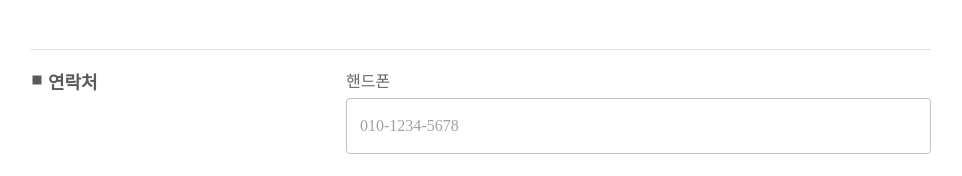
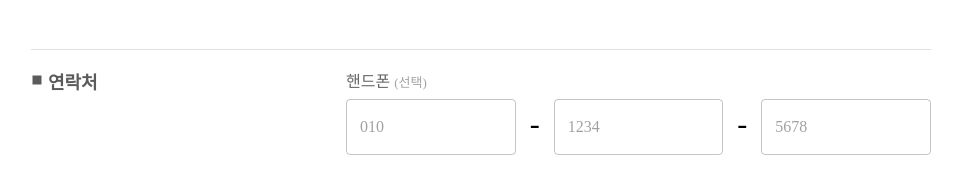
Before and after one commit to happyKale/member-manage-site, a React (Create React App) app in the folder front/: page /modify/1 in a window 1280 px wide. Shown: the part 685-861 px from the top of the page, without its empty margins (159-1121 px from the left). Built offline with nearby package versions, Linux system fonts and the light colour scheme; no server answers; a web font is replaced by a local one.

Commit message:
Refactor: 수정화면 핸드폰 항목 InputPhone 컴포넌트로 변경

```diff
--- a/front/src/screens/Modify/ModifyScreen.js
+++ b/front/src/screens/Modify/ModifyScreen.js
@@ -5,15 +5,13 @@ import { load, modify as memberModify } from "../../store/memberReducer";
 import { modify as modalModify } from "../../store/modalReducer";
 import { memberRepository } from "../../repositories/member-repository";
 import { inputOptionData } from "../../asset/inputOptionData";
-import { InputText, InputSelect, InputButtonGroup } from "../../components";
 import {
-  Button,
-  TextField,
-  InputLabel,
-  Typography,
-  Stack,
-  Divider,
-} from "@mui/material";
+  InputText,
+  InputSelect,
+  InputButtonGroup,
+  InputPhone,
+} from "../../components";
+import { Button, Typography, Stack, Divider } from "@mui/material";
 import ArrowBackIosIcon from "@mui/icons-material/ArrowBackIos";
 import SquareIcon from "@mui/icons-material/Square";
 import { styles as muiStyles } from "./muiStyles";
@@ -25,6 +23,10 @@ function ModifyScreen() {
   const rankList = inputOptionData.rankList;
   const positionList = inputOptionData.positionList;
   const memberInfo = useSelector((state) => state.member.selectedMemberInfo);
+  const checkPhoneValueIndex = ["phone_1", "phone_2", "phone_3"];
+
+  const [phoneNumber, setPhoneNumber] = useState(["", "", ""]);
+  const [isPhoneFocused, setIsPhoneFocused] = useState(false);
   const [inputMemberInfo, setInputMemberInfo] = useState({ ...memberInfo });
   const [requiredInputCheck, setRequiredInputCheck] = useState({
     name: true,
@@ -45,6 +47,9 @@ function ModifyScreen() {
         DX팀: false,
         [res.data["team"]]: true,
       });
+
+      const numList = res.data.phone.split("-");
+      setPhoneNumber([numList[0], numList[1], numList[2]]);
     });
   }, []);
 
@@ -54,6 +59,7 @@ function ModifyScreen() {
 
   const handleChange = (e) => {
     if (e.target.name === "team") {
+      setIsPhoneFocused(false);
       setInputMemberInfo({
         ...inputMemberInfo,
         team: inputMemberInfo.team == e.target.value ? "" : e.target.value,
@@ -69,7 +75,19 @@ function ModifyScreen() {
         ...init,
         [e.target.value]: !teamButtonActive[e.target.value],
       });
+    } else if (checkPhoneValueIndex.includes(e.target.name)) {
+      setIsPhoneFocused(true);
+      const index = checkPhoneValueIndex.indexOf(e.target.name);
+      const newPhone = [...phoneNumber];
+      newPhone[index] = e.target.value;
+      setPhoneNumber(newPhone);
+
+      setInputMemberInfo({
+        ...inputMemberInfo,
+        ["phone"]: newPhone.join("-"),
+      });
     } else {
+      setIsPhoneFocused(false);
       setInputMemberInfo({
         ...inputMemberInfo,
         [e.target.name]: e.target.value,
@@ -177,15 +195,11 @@ function ModifyScreen() {
             연락처
           </Typography>
           <Stack sx={muiStyles.inputContainer}>
-            <InputLabel sx={muiStyles.inputLabel}>핸드폰</InputLabel>
-            <TextField
-              fullWidth
-              value={inputMemberInfo?.phone || ""}
-              name={"phone"}
-              style={{ marginBottom: "30px" }}
+            <InputPhone
+              label={"핸드폰"}
+              value={phoneNumber}
               onChange={handleChange}
-              placeholder={"010-1234-5678"}
-              inputProps={{ maxLength: 13 }}
+              isPhoneFocused={isPhoneFocused}
             />
             <InputText
               label={"메일주소"}
```
